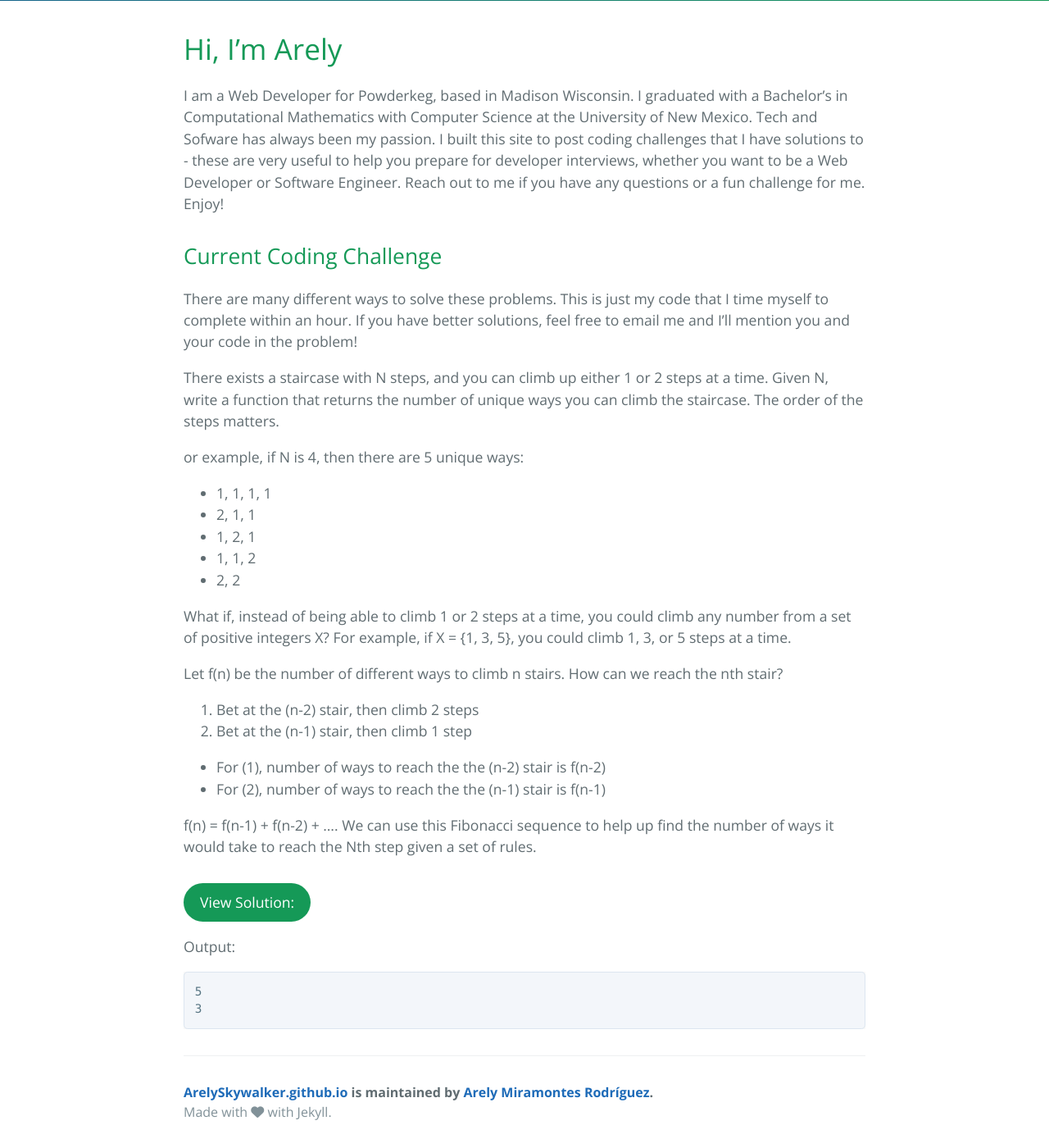
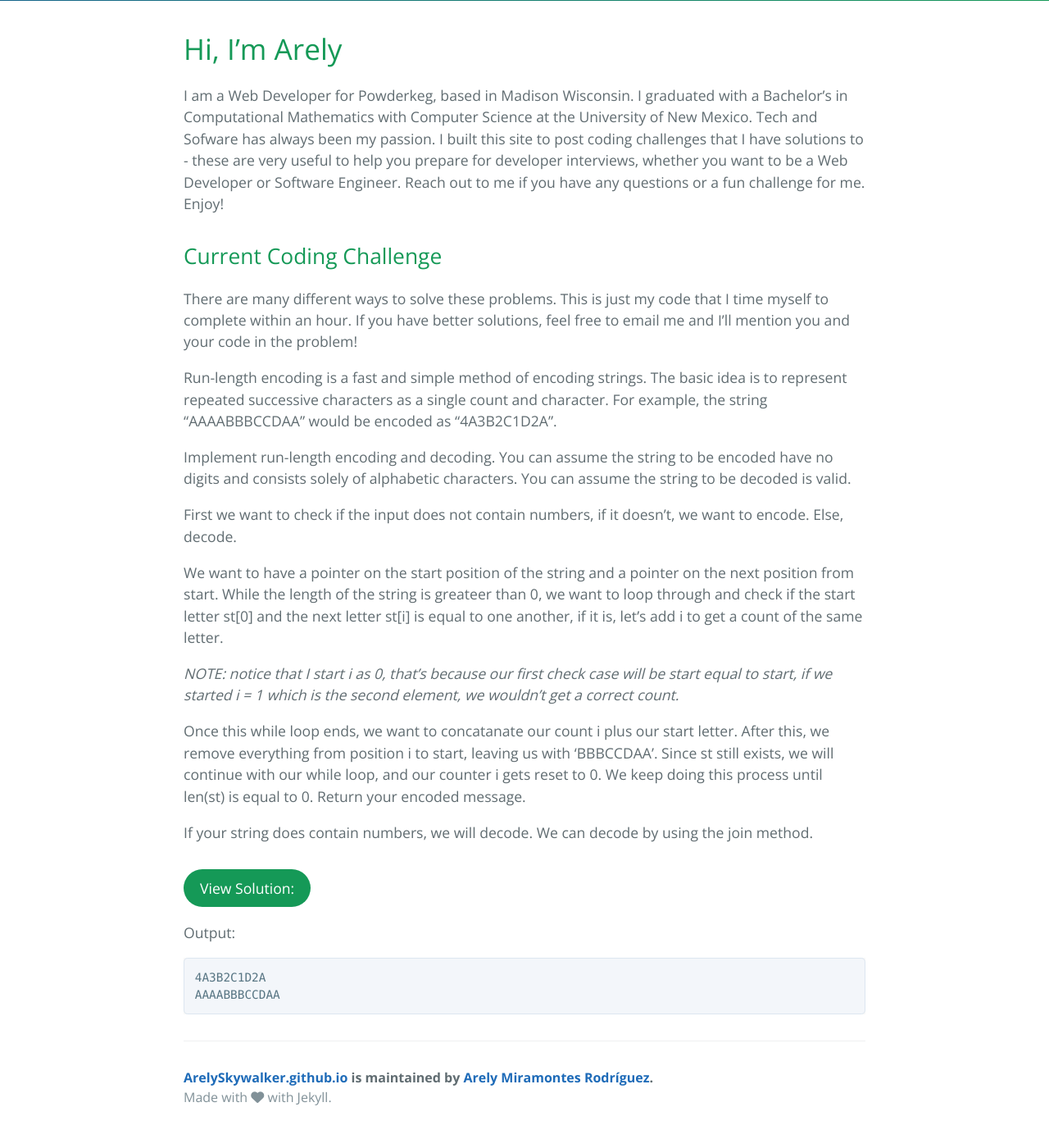
Before and after one commit to ArelySkywalker/ArelySkywalker.github.io_ARCHIVE, a Jekyll site: the page built from index.md, in a window 1280 px wide and 1400 px high, scrolled down 588 px. Shown: the whole window at 82% size. Built offline with Jekyll 4.4.1, drawn with Linux system fonts in a browser that asks for light colours; nearby versions of some CDN libraries.

````diff
--- a/index.md
+++ b/index.md
@@ -13,49 +13,50 @@ I am a Web Developer for Powderkeg, based in Madison Wisconsin. I graduated with
 
 There are many different ways to solve these problems. This is just my code that I time myself to complete within an hour. If you have better solutions, feel free to email me and I'll mention you and your code in the problem!
 
-There exists a staircase with N steps, and you can climb up either 1 or 2 steps at a time. Given N, write a function that returns the number of unique ways you can climb the staircase. The order of the steps matters.
+Run-length encoding is a fast and simple method of encoding strings. The basic idea is to represent repeated successive characters as a single count and character. For example, the string "AAAABBBCCDAA" would be encoded as "4A3B2C1D2A".
 
-or example, if N is 4, then there are 5 unique ways:
+Implement run-length encoding and decoding. You can assume the string to be encoded have no digits and consists solely of alphabetic characters. You can assume the string to be decoded is valid.
 
-*   1, 1, 1, 1
-*   2, 1, 1
-*   1, 2, 1
-*   1, 1, 2
-*   2, 2
+First we want to check if the input does not contain numbers, if it doesn't, we want to encode. Else, decode.
 
-What if, instead of being able to climb 1 or 2 steps at a time, you could climb any number from a set of positive integers X? For example, if X = {1, 3, 5}, you could climb 1, 3, or 5 steps at a time.
+We want to have a pointer on the start position of the string and a pointer on the next position from start. While the length of the string is greateer than 0, we want to loop through and check if the start letter st[0] and the next letter st[i] is equal to one another, if it is, let's add i to get a count of the same letter.
 
-Let f(n) be the number of different ways to climb n stairs. How can we reach the nth stair?
+_NOTE: notice that I start i as 0, that's because our first check case will be start equal to start, if we started i = 1 which is the second element, we wouldn't get a correct count._
 
-1. Bet at the (n-2) stair, then climb 2 steps
-2. Bet at the (n-1) stair, then climb 1 step
+Once this while loop ends, we want to concatanate our count i plus our start letter. After this, we remove everything from position i to start, leaving us with 'BBBCCDAA'. Since st still exists, we will continue with our while loop, and our counter i gets reset to 0. We keep doing this process until len(st) is equal to 0. Return your encoded message.
 
-*   For (1), number of ways to reach the the (n-2) stair is f(n-2)
-*   For (2), number of ways to reach the the (n-1) stair is f(n-1)
-
-f(n) = f(n-1) + f(n-2) + .... We can use this Fibonacci sequence to help up find the number of ways it would take to reach the Nth step given a set of rules.
+If your string does contain numbers, we will decode. We can decode by using the join method.
 
 #### View Solution:
 
 ```python
-def staircase(n, X):
-    S = [0 for _ in range(n + 1)]
-    S[0] = 1
-    for i in range(n + 1):
-        S[i] += sum(S[i - x] for x in X if i - x > 0)
-        S[i] += 1 if i in X else 0
-    return S[-1]
+def runLengthEncodeDecode(st):
 
-steps = 4
-rules = {1,2}
-rules2 = {1,3,5}
+    # if the string contains no numbers, encode
+    if st.isalpha():
 
-print(staircase(steps,rules))
-print(staircase(steps,rules2))
+        encoded = ''
+        while st:
+            i = 0
+            while i < len(st) and st[0] == st[i]:
+                i += 1
+
+            encoded += str(i) + st[0]
+            st = st[i:]
+
+        return encoded
+
+    # decode since string contains numbers
+    else:
+
+        return ''.join(c * int(n) for n, c in zip(st[::2], st[1::2]))
+
+print(runLengthEncodeDecode('AAAABBBCCDAA'))
+print(runLengthEncodeDecode('4A3B2C1D2A'))
 ```
 
 Output:
 ```
-5
-3
+4A3B2C1D2A
+AAAABBBCCDAA
 ```
````
Also changed, not shown: code.md (+54 -0 lines).
